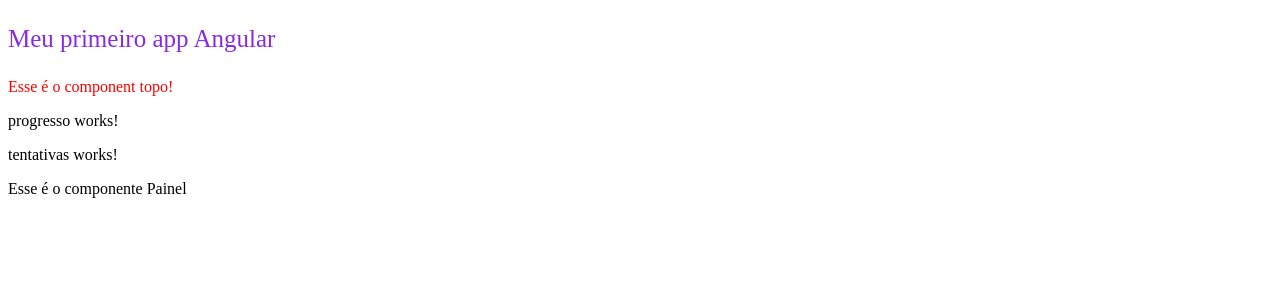
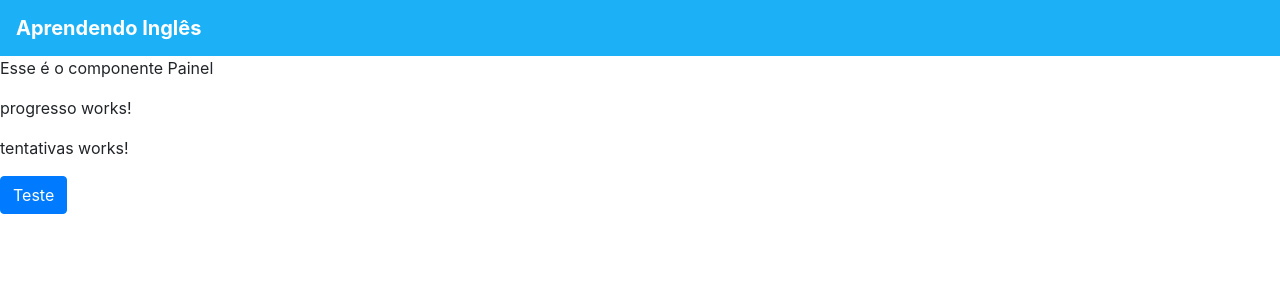
Before and after one commit to georgematos/curso-angular4-udemy-app1, an Angular app: page / in a window 1280 px wide. Shown: the top 300 px of the page. Built offline with nearby package versions, Linux system fonts and the light colour scheme.

Commit message:
instalacao do bootstrap e aplicacao de estilo ao template Topo

```diff
--- a/package.json
+++ b/package.json
@@ -19,6 +19,7 @@
     "@angular/platform-browser": "~9.0.1",
     "@angular/platform-browser-dynamic": "~9.0.1",
     "@angular/router": "~9.0.1",
+    "bootstrap": "^4.4.1",
     "rxjs": "~6.5.4",
     "tslib": "^1.10.0",
     "zone.js": "~0.10.2"
--- a/src/app/app.component.html
+++ b/src/app/app.component.html
@@ -1,5 +1,2 @@
-<p>
-  Meu primeiro app Angular
-</p>
 <app-topo></app-topo>
 <app-painel></app-painel>
--- a/src/app/painel/painel.component.html
+++ b/src/app/painel/painel.component.html
@@ -1,3 +1,5 @@
+<p>Esse é o componente Painel</p>
 <app-progresso></app-progresso>
 <app-tentativas></app-tentativas>
-<p>Esse é o componente Painel</p>
+
+<button class="btn btn-primary">Teste</button>
--- a/src/app/topo/topo.component.css
+++ b/src/app/topo/topo.component.css
@@ -1,3 +1,4 @@
-.exemplo {
-  color: red
+.navbar {
+  background: #1cb0f6;
+  font-weight: bold;
 }
--- a/src/app/topo/topo.component.html
+++ b/src/app/topo/topo.component.html
@@ -1 +1,3 @@
-<p class="exemplo">Esse é o component topo!</p>
+<nav class="navbar navbar-dark bg-faded">
+  <span class="navbar-brand mb-0">Aprendendo Inglês</span>
+</nav>
--- a/src/styles.css
+++ b/src/styles.css
@@ -1 +1,2 @@
 /* You can add global styles to this file, and also import other style files */
+@import "../node_modules/bootstrap/dist/css/bootstrap.min.css";
```
Also changed, not shown: angular.json (line endings or trailing spaces), 1 other file (tests, documents, lock files or other folders).
